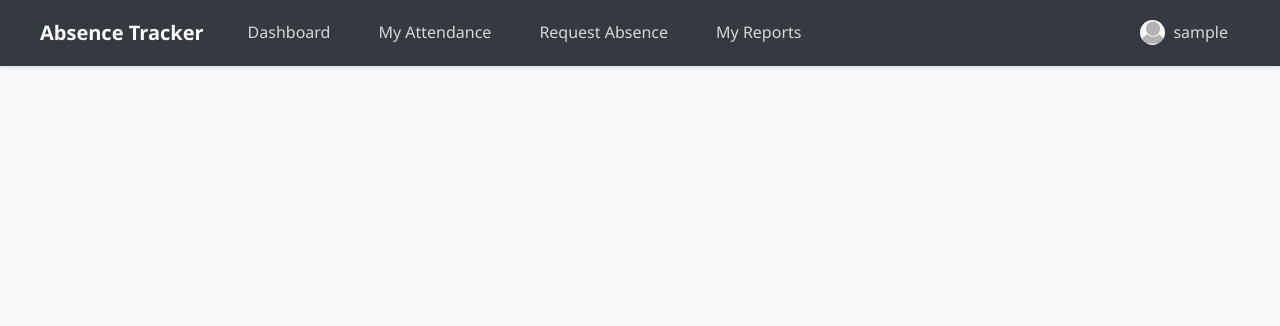
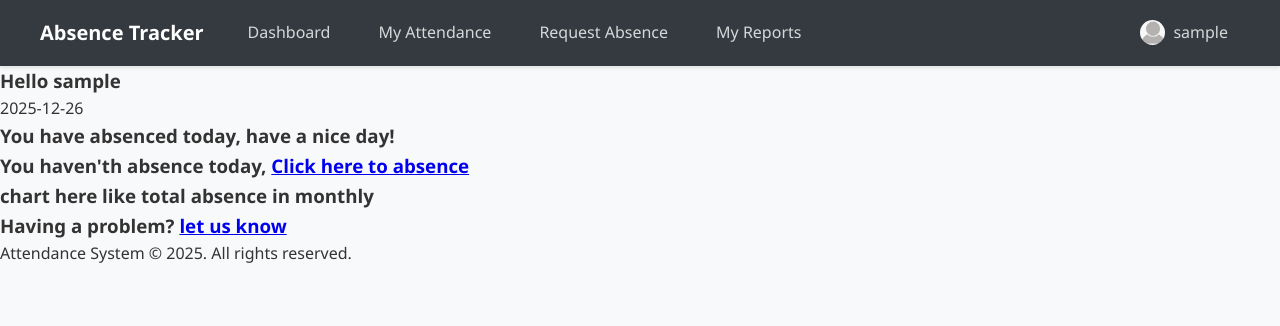
Before and after one commit to AgentEzra/PHP-Absence-Tracker, a PHP site: page /dashboard.php in a window 1280 px wide. Shown: the top 326 px of the page. Run offline with PHP 8.4, Linux system fonts and the light colour scheme; the visitor is signed in with stand-in values (Sample User, id 1).

Commit message:
Dasboard rigid
Dasboard rigid

```diff
--- a/dashboard.php
+++ b/dashboard.php
@@ -4,6 +4,7 @@ include 'session.php';
 
 redirectIfNotLoggedIn();
 
+$waktu = date('Y-m-d');
 $credsId = $_SESSION['credsId'];
 
 $sql = "SELECT profImage FROM user_profile WHERE credsId = ?";
@@ -38,7 +39,7 @@ $stmt->close();
     </style>
 </head>
 <body>
-    <nav class="navbar">
+<nav class="navbar">
     <div class="navbar-container">
         <a class="navbar-brand" href="index.php">Absence Tracker</a>
 
@@ -81,6 +82,30 @@ $stmt->close();
     </div>
 </nav>
 
+<div class="container">
+    <div class="dashboard-part">
+        <h3>Hello <?=$_SESSION['username'] ?></h3>
+        <p><?=$waktu; ?></p>
+    </div>
+
+    <div class="dashboard-part">
+        <h3>You have absenced today, have a nice day!</h3>
+        <h3>You haven'th absence today, <a href="./pages/requestAbsence.php">Click here to absence</a></h3>
+    </div>
+
+    <div class="dashboard-chart">
+        <h3>chart here like total absence in monthly</h3>
+    </div>
+
+    <div class="dashboard-help">
+        <h3>Having a problem? <a href="#">let us know</a></h3>
+    </div>
+
+    <div class="footer">
+            <p>Attendance System © <?php echo date('Y'); ?>. All rights reserved.</p>
+        </div>
+</div>
+
     <!-- Custom JavaScript for dropdown and mobile menu -->
     <script>
         document.addEventListener('DOMContentLoaded', function() {
```
Also changed, not shown: pages/myReports.php (+15 -1 lines), image/4-251221.jpg (added).
